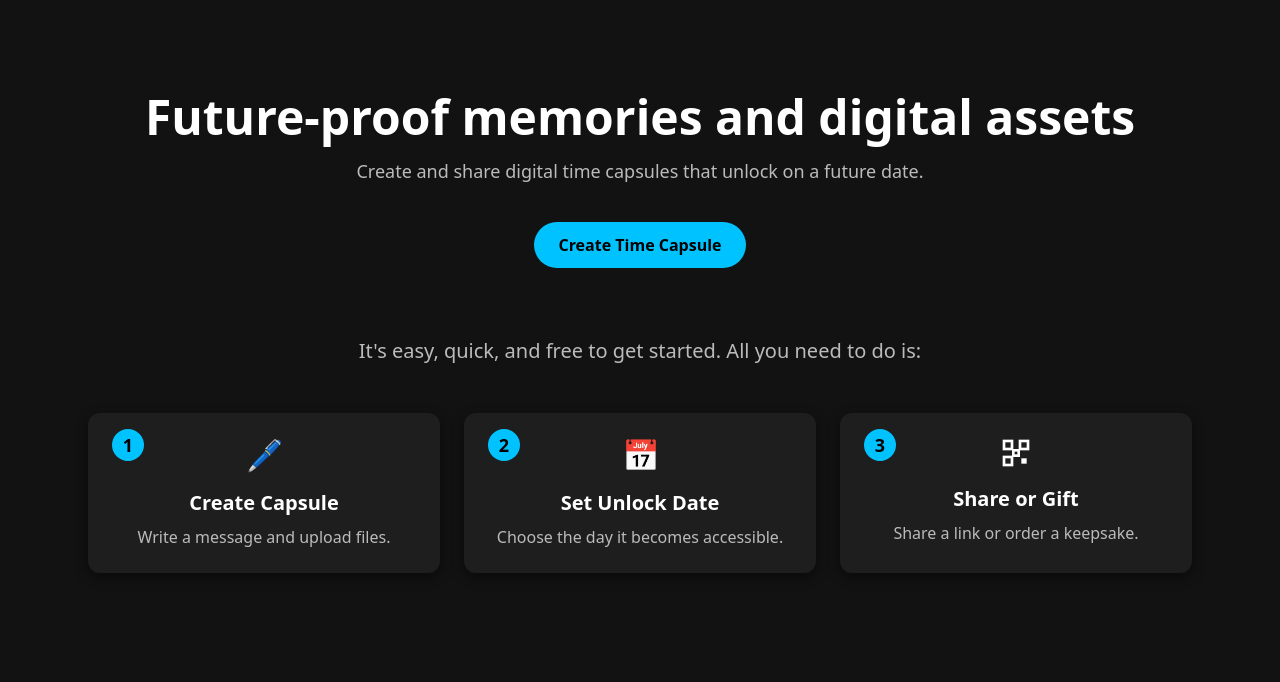
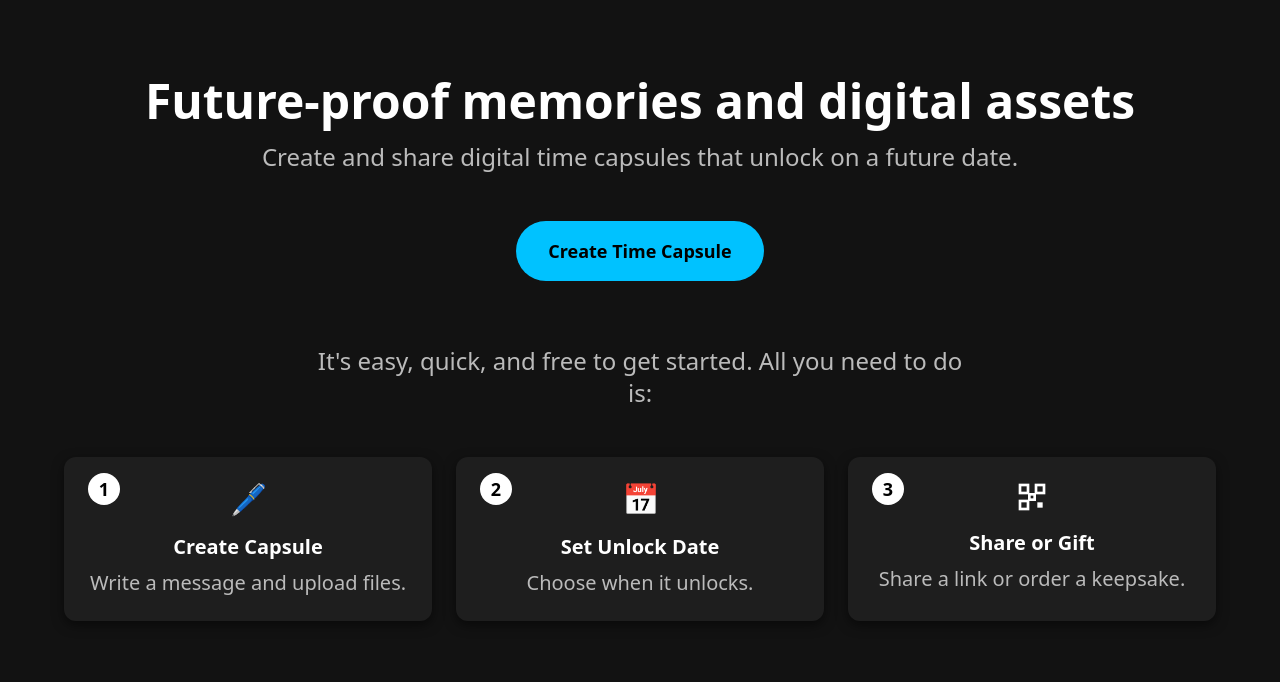
Before and after one commit to jakepeg/arweave-capsule, a website: page index.html in a window 1280 px wide. Shown: the part 67-749 px from the top of the page. Drawn offline with nearby package versions, Linux system fonts and the light colour scheme.

Commit message:
homepage styling

```diff
--- a/index.html
+++ b/index.html
@@ -11,11 +11,6 @@
       .shadow-subtle {
         box-shadow: 0 4px 12px rgba(0, 0, 0, 0.5);
       }
-
-      /* .text-lg {
-        font-size: 2rem;
-        line-height: 2.5rem;
-    } */
     </style>
   </head>
   <body class="bg-[#121212] text-white font-sans">
@@ -30,38 +25,43 @@
       </button>
     </header>
 
-    <section class="text-center py-20 px-4">
+<section class="text-center py-16 px-4">
   <h1 class="text-4xl md:text-5xl font-bold mb-4">Future-proof memories and digital assets</h1>
-      <h2 class="text-lg text-[#BBBBBB] mb-12 max-w-xl mx-auto">
+
+<div class="flex flex-col items-center space-y-12">
+  <h2 class="text-xl md:text-2xl text-[#BBBBBB] max-w-3xl text-center">
     Create and share digital time capsules that unlock on a future date.
   </h2>
-      <a href="create.html" class="mt-8 bg-[#00C2FF] text-black py-3 px-6 rounded-full font-semibold hover:bg-[#00AACC] transition">
+
+  <a href="create.html" class="bg-[#00C2FF] text-black py-4 px-8 text-lg rounded-full font-semibold hover:bg-[#00AACC] transition">
     Create Time Capsule
   </a>
+</div>
 </section>
 
+
     <!-- How It Works Section -->
-    <section class="px-6 max-w-6xl mx-auto">
+    <section class="max-w-6xl mx-auto">
       <div class="text-center mb-12">
-        <p class="text-lg md:text-xl text-[#BBBBBB] max-w-2xl mx-auto">
+        <p class="text-xl md:text-2xl text-[#BBBBBB] max-w-2xl mx-auto">
           It's easy, quick, and free to get started. All you need to do is:
         </p>
       </div>
       <div class="grid md:grid-cols-3 gap-6">
         <div class="bg-[#1E1E1E] shadow-subtle p-6 rounded-xl text-center relative">
-          <span class="absolute top-4 left-6 bg-[#00C2FF] text-black font-bold rounded-full w-8 h-8 flex items-center justify-center text-lg">1</span>
+          <span class="absolute top-4 left-6 bg-[#ffffff] text-black font-bold rounded-full w-8 h-8 flex items-center justify-center text-lg">1</span>
           <div class="text-3xl mb-4">🖊️</div>
           <h3 class="text-xl font-semibold mb-2">Create Capsule</h3>
-          <p class="text-[#BBBBBB]">Write a message and upload files.</p>
+          <p class="text-lg md:text-xl text-[#BBBBBB]">Write a message and upload files.</p>
         </div>
         <div class="bg-[#1E1E1E] shadow-subtle p-6 rounded-xl text-center relative">
-          <span class="absolute top-4 left-6 bg-[#00C2FF] text-black font-bold rounded-full w-8 h-8 flex items-center justify-center text-lg">2</span>
+          <span class="absolute top-4 left-6 bg-[#ffffff] text-black font-bold rounded-full w-8 h-8 flex items-center justify-center text-lg">2</span>
           <div class="text-3xl mb-4">📅</div>
           <h3 class="text-xl font-semibold mb-2">Set Unlock Date</h3>
-          <p class="text-[#BBBBBB]">Choose the day it becomes accessible.</p>
+          <p class="text-lg md:text-xl text-[#BBBBBB]">Choose when it unlocks.</p>
         </div>
         <div class="bg-[#1E1E1E] shadow-subtle p-6 rounded-xl text-center relative">
-          <span class="absolute top-4 left-6 bg-[#00C2FF] text-black font-bold rounded-full w-8 h-8 flex items-center justify-center text-lg">3</span>
+          <span class="absolute top-4 left-6 bg-[#ffffff] text-black font-bold rounded-full w-8 h-8 flex items-center justify-center text-lg">3</span>
           <div class="mb-4">
             <svg class="w-8 h-8 mx-auto text-white" fill="none" stroke="currentColor" stroke-width="2" viewBox="0 0 24 24">
               <rect x="3" y="3" width="6" height="6" stroke="currentColor" stroke-width="2" fill="none"/>
@@ -72,7 +72,7 @@
             </svg>
           </div>
           <h3 class="text-xl font-semibold mb-2">Share or Gift</h3>
-          <p class="text-[#BBBBBB]">Share a link or order a keepsake.</p>
+          <p class="text-lg md:text-xl text-[#BBBBBB]">Share a link or order a keepsake.</p>
         </div>
       </div>
     </section>
@@ -82,8 +82,8 @@
       <div class="max-w-4xl mx-auto p-8 text-center">
         <img src="keyring.png" alt="Kapsule Keepsake" class="mx-auto mb-6 w-64" />
         <h2 class="text-3xl font-bold mb-4">Gift a physical memory</h2>
-        <p class="text-[#BBBBBB] mb-6">
-          Order a custom-engraved keepsake with a scannable QR code that links to your capsule.
+        <p class="text-xl md:text-2xl text-[#BBBBBB] mb-6">
+          Order a custom-engraved keepsake with a scannable QR linking to your capsule.
         </p>
       </div>
     </section>
```
Lines whose indentation alone changed are shown as unchanged.
